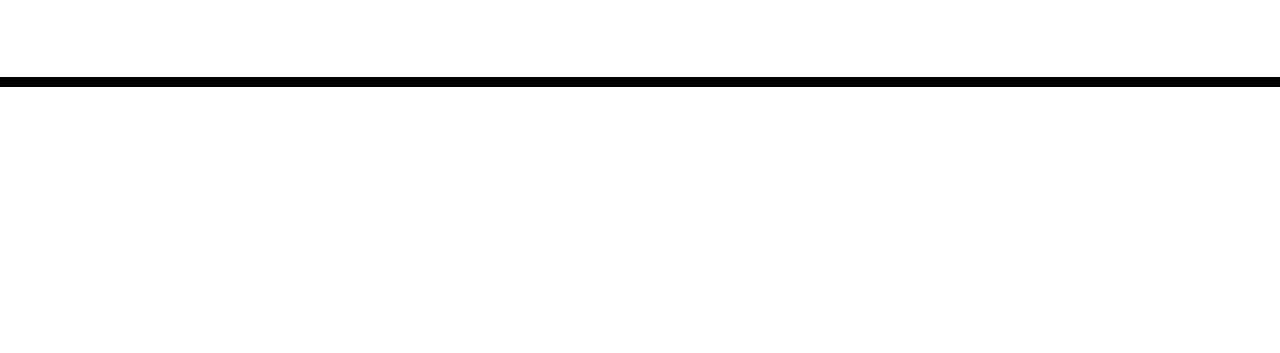
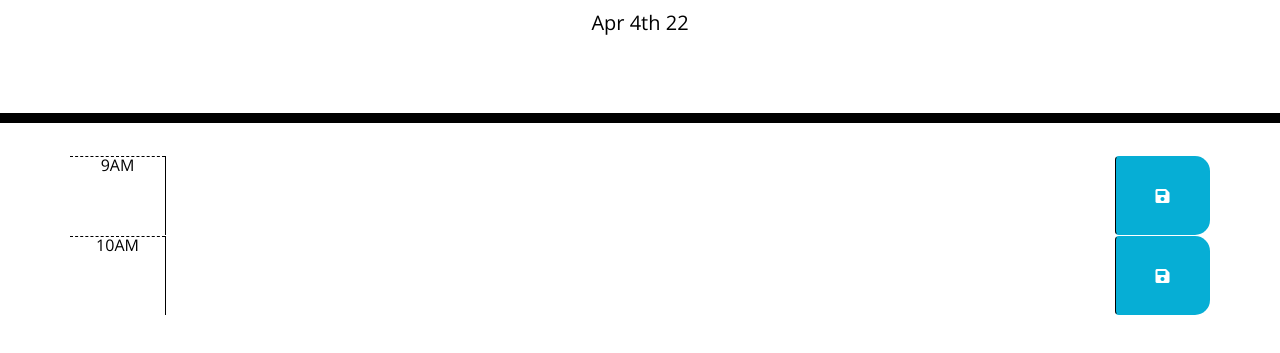
Before and after one commit to Lesmorales1221/Work-Day-Scheduler, a plain HTML site: page index.html in a window 1280 px wide. Shown: the part 181-534 px from the top of the page. Drawn offline with nearby package versions, Linux system fonts and the light colour scheme.

Commit message:
added the timeblockas and the script in java

```diff
--- a/index.html
+++ b/index.html
@@ -30,9 +30,21 @@
     </header>
     <div class="container">
       <!-- Timeblocks go here -->
+      <div id="9" class="row time-block">
+        <div class="col-md-1 hour">9AM</div>
+        <textarea class="col-md-10 description"></textarea>
+        <button class="col-md-1 saveBtn btn"><i class="fas fa-save"></i></button>
+      </div>
+
+      <div id="10" class="row time-block">
+        <div class="col-md-1 hour">10AM</div>
+        <textarea class="col-md-10 description"></textarea>
+        <button class="col-md-1 saveBtn btn"><i class="fas fa-save"></i></button>
+      </div>
     </div>
 
     <script src="https://code.jquery.com/jquery-3.4.1.min.js"></script>
     <script src="https://cdnjs.cloudflare.com/ajax/libs/moment.js/2.24.0/moment.min.js"></script>
+<script src="./script.js"></script>
   </body>
 </html>
--- a/script.js
+++ b/script.js
@@ -1,4 +1,12 @@
-// Var for hour
-var nineam = $('#9am');
-var tenam = $('#10am');
-var elevenam = $('#11am')
+//current day is displayed at the top of the calendar
+$('#currentDay').text(moment().format("MMM Do YY"))
+
+
+//each time block is color-coded to indicate whether it is in the past, present, or future
+
+//WHEN I click into a time block
+// THEN I can enter an event
+// WHEN I click the save button for that time block
+// THEN the text for that event is saved in local storage
+// WHEN I refresh the page
+// THEN the saved events persist
```
